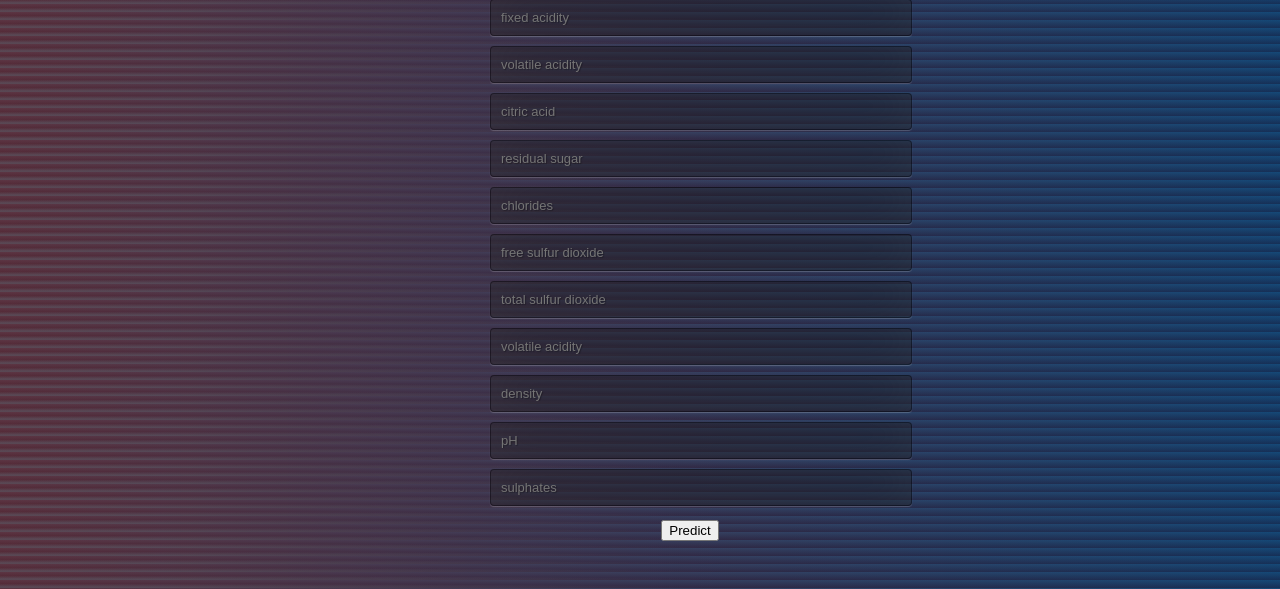
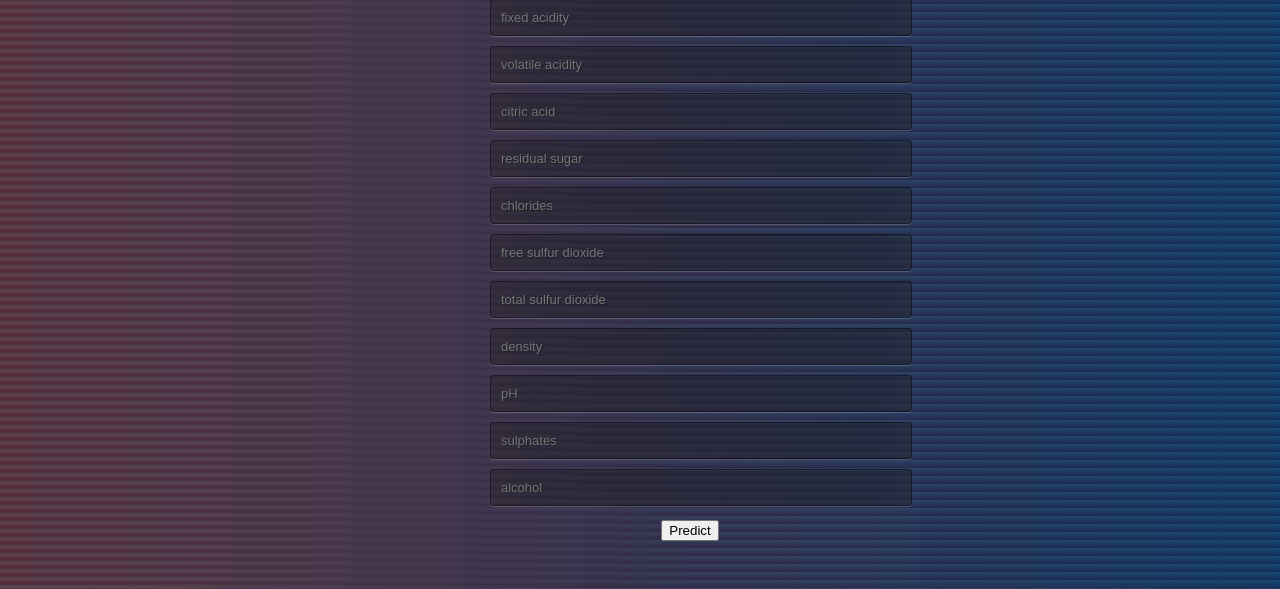
Before and after one commit to minh286/DS102-UI, a Flask app: page / in a window 1280 px wide. Shown: the part 268-857 px from the top of the page. Run offline with Flask 2, Linux system fonts and the light colour scheme; parts of the project's set-up code (start-up, migrations or seed data) failed here and were passed over.

Commit message:
new index

```diff
--- a/templates/index.html
+++ b/templates/index.html
@@ -24,10 +24,10 @@
         <input type="text" name="chlorides" placeholder="chlorides" required="required" />
 		<input type="text" name="free sulfur dioxide" placeholder="free sulfur dioxide" required="required" />
         <input type="text" name="total sulfur dioxide" placeholder="total sulfur dioxide" required="required" />
-        <input type="text" name="volatile acidity" placeholder="volatile acidity" required="required" />
 		<input type="text" name="density" placeholder="density" required="required" />
         <input type="text" name="pH" placeholder="pH" required="required" />
         <input type="text" name="sulphates" placeholder="sulphates" required="required" />
+        <input type="text" name="alcohol" placeholder="alcohol" required="required" />
         <button type="submit" class="btn btn-primary btn-block btn-large">Predict</button>
     </form>
 
@@ -36,7 +36,6 @@
    {{ prediction_text }}
 
  </div>
-
 <style>
     body {
 	width: 100%;
@@ -88,5 +87,6 @@ input {
 input:focus { box-shadow: inset 0 -5px 45px rgba(100,100,100,0.4), 0 1px 1px rgba(255,255,255,0.2); }
 
 </style>
+
 </body>
 </html>
```
